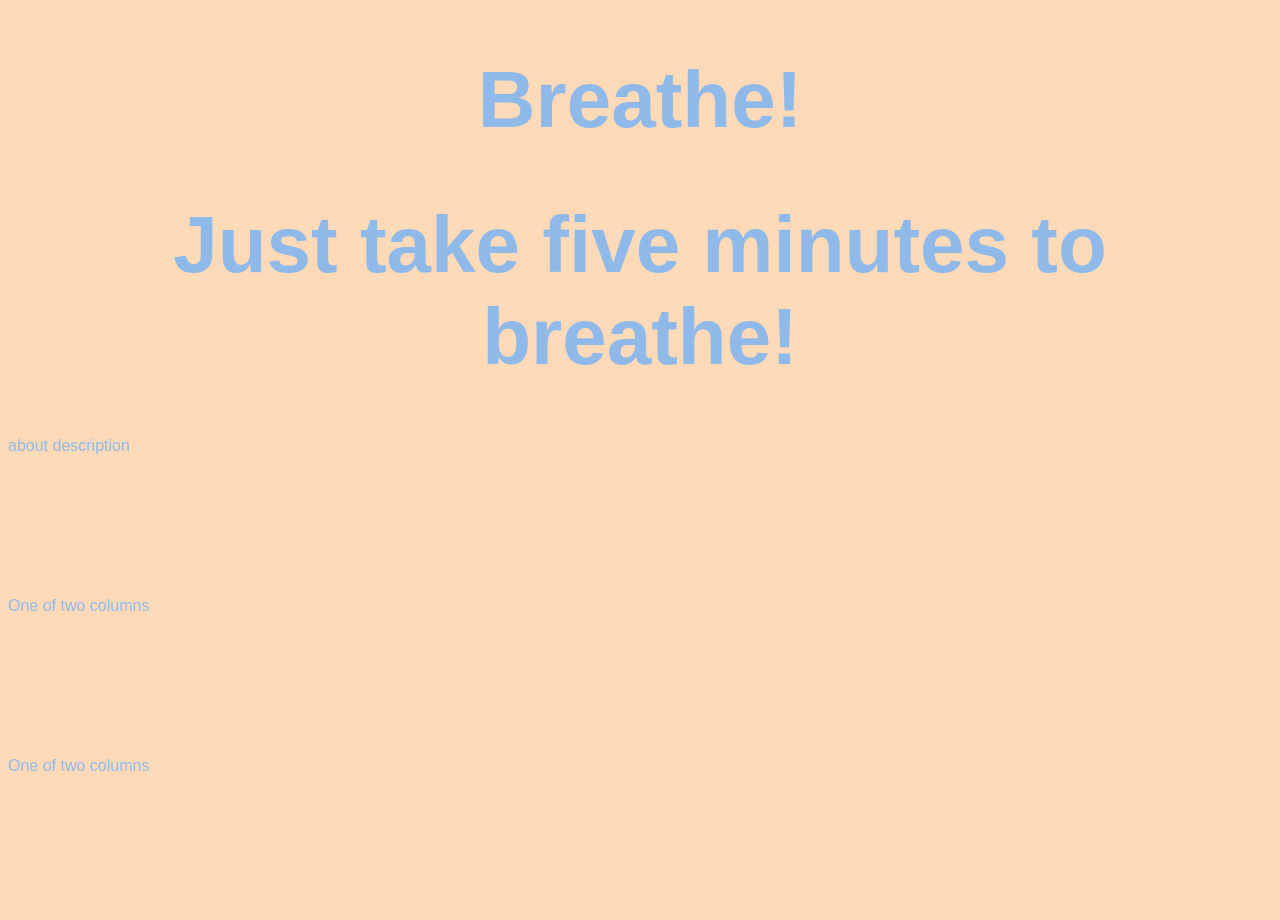
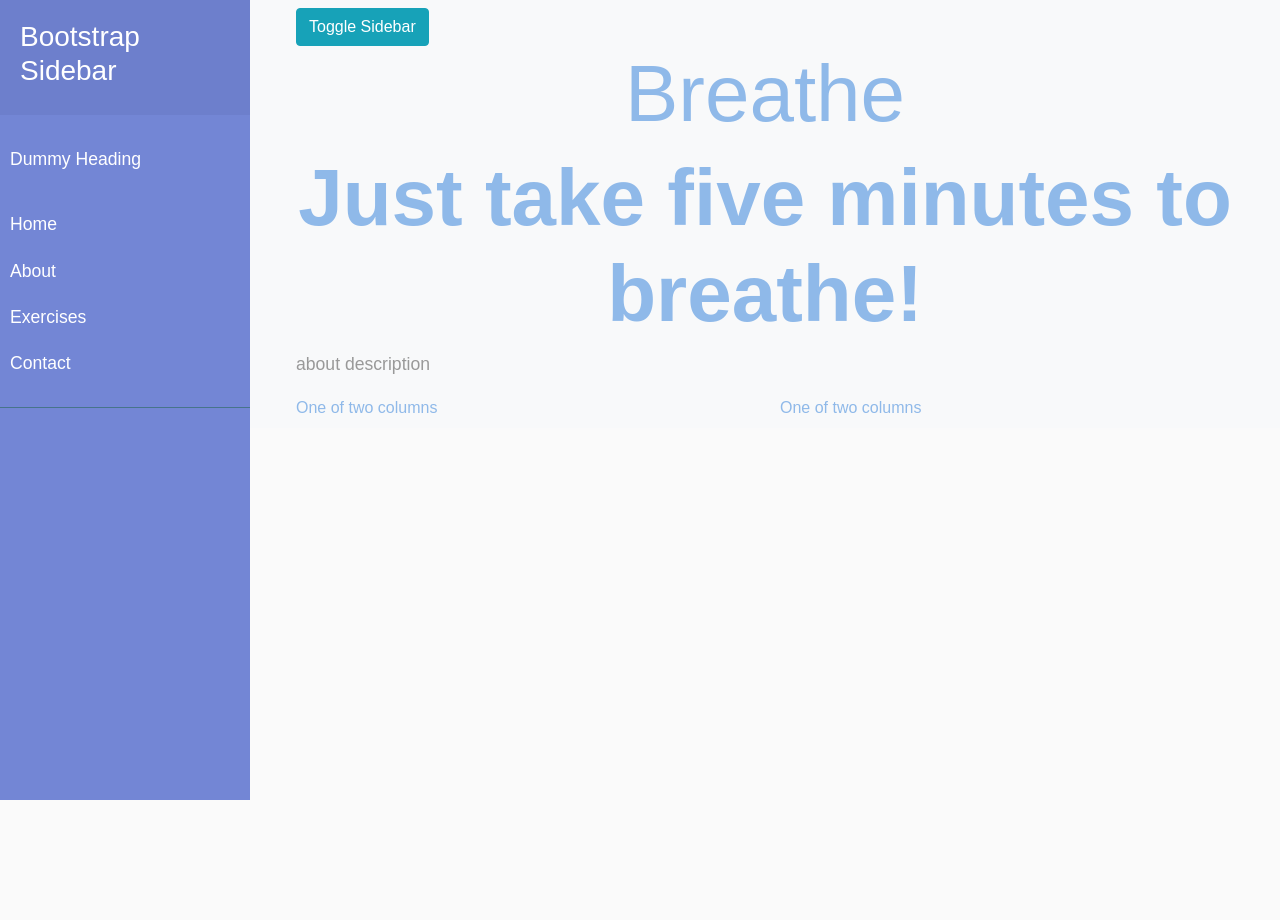
Before and after one commit to sarahalfa/breathe-project, a plain HTML site: page index.html in a window 1280 px wide. After the commit the page ends 800 px from the top, so only its background shows below. Drawn offline with nearby package versions, Linux system fonts and the light colour scheme.

Commit message:
Nav side bar!

```diff
--- a/css/style.css
+++ b/css/style.css
@@ -4,11 +4,6 @@ body {
 background-color: peachpuff;
 color: rgb(143, 185, 233);
 font-family: fantasy;
-}
-
-div {
- min-height: 20vh;
- width: 100vw;
 }
 
 h1, h2 {
@@ -23,3 +18,102 @@ h1 {
 h2 {
     font-size: 2.5em;
 }
+
+.wrapper {
+    display: flex;
+    width: 100%;
+    align-items: stretch;
+}
+
+#sidebar {
+    min-width: 250px;
+    max-width: 250px;
+    min-height: 100vh;
+}
+
+#sidebar.active {
+    margin-left: -250px;
+}
+
+a[data-toggle="collapse"] {
+    position: relative;
+}
+
+.dropdown-toggle::after {
+    display: block;
+    position: absolute;
+    top: 50%;
+    right: 20px;
+    transform: translateY(-50%);
+}
+@media (max-width: 768px) {
+    #sidebar {
+        margin-left: -250px;
+    }
+    #sidebar.active {
+        margin-left: 0;
+    }
+}
+@import "https://fonts.googleapis.com/css?family=Poppins:300,400,500,600,700";
+
+
+body {
+    font-family: 'Poppins', sans-serif;
+    background: #fafafa;
+}
+
+p {
+    font-family: 'Poppins', sans-serif;
+    font-size: 1.1em;
+    font-weight: 300;
+    line-height: 1.7em;
+    color: #999;
+}
+
+a, a:hover, a:focus {
+    color: inherit;
+    text-decoration: none;
+    transition: all 0.3s;
+}
+
+#sidebar {
+    /* don't forget to add all the previously mentioned styles here too */
+    background: #7386D5;
+    color: #fff;
+    transition: all 0.3s;
+}
+
+#sidebar .sidebar-header {
+    padding: 20px;
+    background: #6d7fcc;
+}
+
+#sidebar ul.components {
+    padding: 20px 0;
+    border-bottom: 1px solid #47748b;
+}
+
+#sidebar ul p {
+    color: #fff;
+    padding: 10px;
+}
+
+#sidebar ul li a {
+    padding: 10px;
+    font-size: 1.1em;
+    display: block;
+}
+#sidebar ul li a:hover {
+    color: #7386D5;
+    background: #fff;
+}
+
+#sidebar ul li.active > a, a[aria-expanded="true"] {
+    color: #fff;
+    background: #6d7fcc;
+}
+ul ul a {
+    font-size: 0.9em !important;
+    padding-left: 30px !important;
+    background: #6d7fcc;
+}
--- a/index.html
+++ b/index.html
@@ -3,19 +3,60 @@
 
 <head>
 
-<h1>Breathe!</h1>
+  <title>Breathe</title>
+
+  <link rel="stylesheet" href="https://stackpath.bootstrapcdn.com/bootstrap/4.1.3/css/bootstrap.min.css"
+    crossorigin="anonymous">
 
   <link rel="stylesheet" type="text/css" href="css/style.css">
-<h1><b>Just take five minutes to breathe!</b></h1>
 
-
+  <script src="https://ajax.googleapis.com/ajax/libs/jquery/3.4.1/jquery.min.js"></script>
 </head>
 
 <body>
 
+  <div class="wrapper">
+    <!-- Sidebar -->
+    <nav id="sidebar">
+      <div class="sidebar-header">
+        <h3>Bootstrap Sidebar</h3>
+      </div>
+
+      <ul class="list-unstyled components">
+        <p>Dummy Heading</p>
+        <li>
+          <a href="#">Home</a>
+        </li>
+        <li>
+          <a href="#">About</a>
+        </li>
+        <li>
+          <a href="#">Exercises</a>
+        </li>
+        <li>
+          <a href="#">Contact</a>
+        </li>
+      </ul>
+    </nav>
+
+    <div id="content">
+      <nav class="navbar navbar-expand-lg navbar-light bg-light">
+        <div class="container-fluid">
+          <div class="container">
+            <div>
+              <button type="button" id="sidebarCollapse" class="btn btn-info">
+                <i class="fas fa-align-left"></i>
+                <span>Toggle Sidebar</span>
+              </button>
+            </div>
+
+            <h1>Breathe</h1>
+            <h1><b>Just take five minutes to breathe!</b></h1>
+
             <div class="contrast">
               <p> about description </p>
             </div>
+
 
             <centre>
               <div class="row">
@@ -29,5 +70,18 @@
                 </div>
               </div>
             </centre>
+          </div>
+        </div>
+
+      </nav>
+
+
+    </div>
+  </div>
+
+
+
+  <script src="script.js"></script>
 </body>
+
 </html>
--- /dev/null
+++ b/script.js
@@ -0,0 +1,7 @@
+$(document).ready(function () {
+
+    $('#sidebarCollapse').on('click', function () {
+        $('#sidebar').toggleClass('active');
+    });
+
+});
```
Also changed, not shown: contact.html (added), 1 other file. Lines whose indentation alone changed are shown as unchanged.
